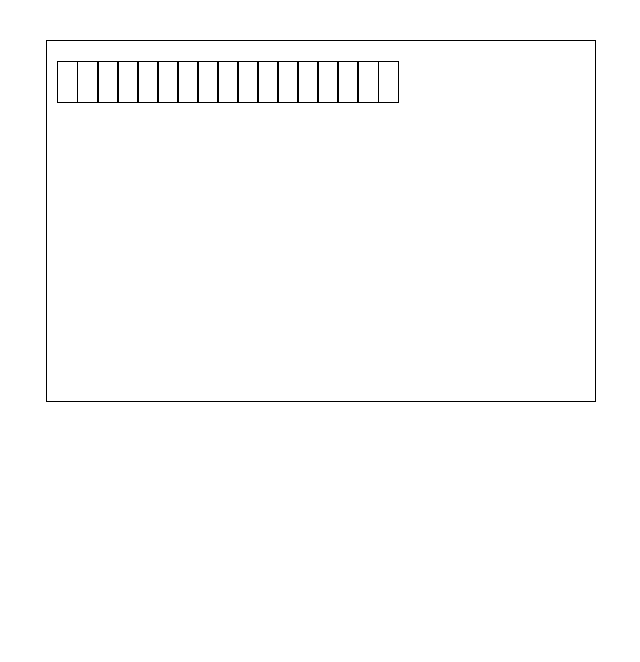
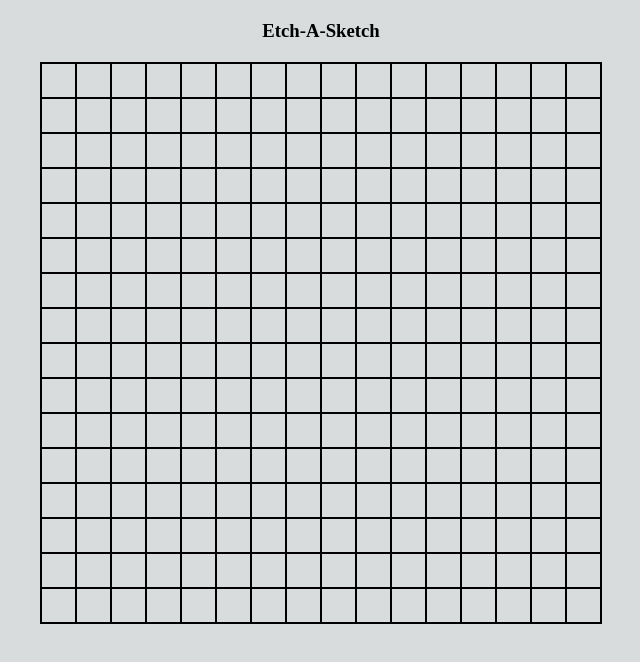
Before and after one commit to just-mann/etch-a-sketch.github.io, a plain HTML site: page index.html in a window 1280 px wide. Shown: the whole page, without its empty margins (319-959 px from the left). Drawn offline with Linux system fonts and the light colour scheme.

Commit message:
Added a random colors to div

```diff
--- /dev/null
+++ b/app.js
@@ -0,0 +1,19 @@
+console.log('Script File Connected...');
+
+let container = document.getElementById('container');
+
+// let randomColor = Math.floor(Math.random() * 16777215).toString();
+
+
+for (let i = 0; i < 16 * 16; i++) {
+    let div = document.createElement('div');
+    div.addEventListener('mouseover', (e) => {
+        // let hoverDiv = e.target;
+            // hoverDiv.style.backgroundColor = '#' + randomColor;
+        const randomR = Math.floor(Math.random() * 256);
+        const randomG = Math.floor(Math.random() * 256);
+        const randomB = Math.floor(Math.random() * 256);
+        e.target.style.backgroundColor = `rgb(${randomR}, ${randomG}, ${randomB})`;
+    });
+    container.appendChild(div);
+}
--- a/index.html
+++ b/index.html
@@ -8,9 +8,10 @@
     <title>Etch-A-Sketch</title>
 </head>
 <body>
-    <div class="container">
-
+    <div class="myContainer">
+       <h3>Etch-A-Sketch</h3>
+        <div id="container" class="container"></div>
     </div>
-    <script src="./script.js"></script>
+    <script src="./app.js"></script>
 </body>
 </html>
--- a/script.js
+++ /dev/null
@@ -1,41 +0,0 @@
-console.log('Script file connected...');
-
-let container = document.querySelector('.container');
-    container.style.border = '1px solid black';
-    container.style.padding = '20px 10px';
-    container.style.margin = '40px auto';
-    container.style.maxWidth = '550px';
-
-    let gridSquare1 = document.createElement('div');
-    let gridSquare2 = document.createElement('div');
-    let gridSquare3 = document.createElement('div');
-    let gridSquare4 = document.createElement('div');
-    let gridSquare5 = document.createElement('div');
-    let gridSquare6 = document.createElement('div');
-    let gridSquare7 = document.createElement('div');
-    let gridSquare8 = document.createElement('div');
-    let gridSquare9 = document.createElement('div');
-    let gridSquare10 = document.createElement('div');
-    let gridSquare11 = document.createElement('div');
-    let gridSquare12 = document.createElement('div');
-    let gridSquare13 = document.createElement('div');
-    let gridSquare14 = document.createElement('div');
-    let gridSquare15 = document.createElement('div');
-    let gridSquare16 = document.createElement('div');
-
-container.appendChild(gridSquare1);
-container.appendChild(gridSquare2);
-container.appendChild(gridSquare3);
-container.appendChild(gridSquare4);
-container.appendChild(gridSquare5);
-container.appendChild(gridSquare6);
-container.appendChild(gridSquare7);
-container.appendChild(gridSquare8);
-container.appendChild(gridSquare9);
-container.appendChild(gridSquare10);
-container.appendChild(gridSquare11);
-container.appendChild(gridSquare12);
-container.appendChild(gridSquare13);
-container.appendChild(gridSquare14);
-container.appendChild(gridSquare15);
-container.appendChild(gridSquare16);
--- a/style.css
+++ b/style.css
@@ -4,13 +4,31 @@
     box-sizing: border-box;
 }
 
+body {
+    background-color: rgb(217, 220, 221);
+}
+
+h3 {
+    text-align: center;
+}
+
+.myContainer {
+    padding: 20px 0px;
+}
+
 .container {
+    width: 562.5px;
+    height: auto;
+    margin: 20px auto;
+    border: 1px solid black;
     display: grid;
-    grid-template-columns: repeat(16, 20px);
-    grid-template-rows: repeat(16, 20px);
+    gap: 0;
+    grid-template-columns: repeat(16, 35px);
+    grid-template-rows: repeat(16, 35px);
 }
 
 .container div {
     border: 1px solid black;
-    padding: 20px;
+    padding: 10px;
+    /* background-color: lightblue; */
 }
```
